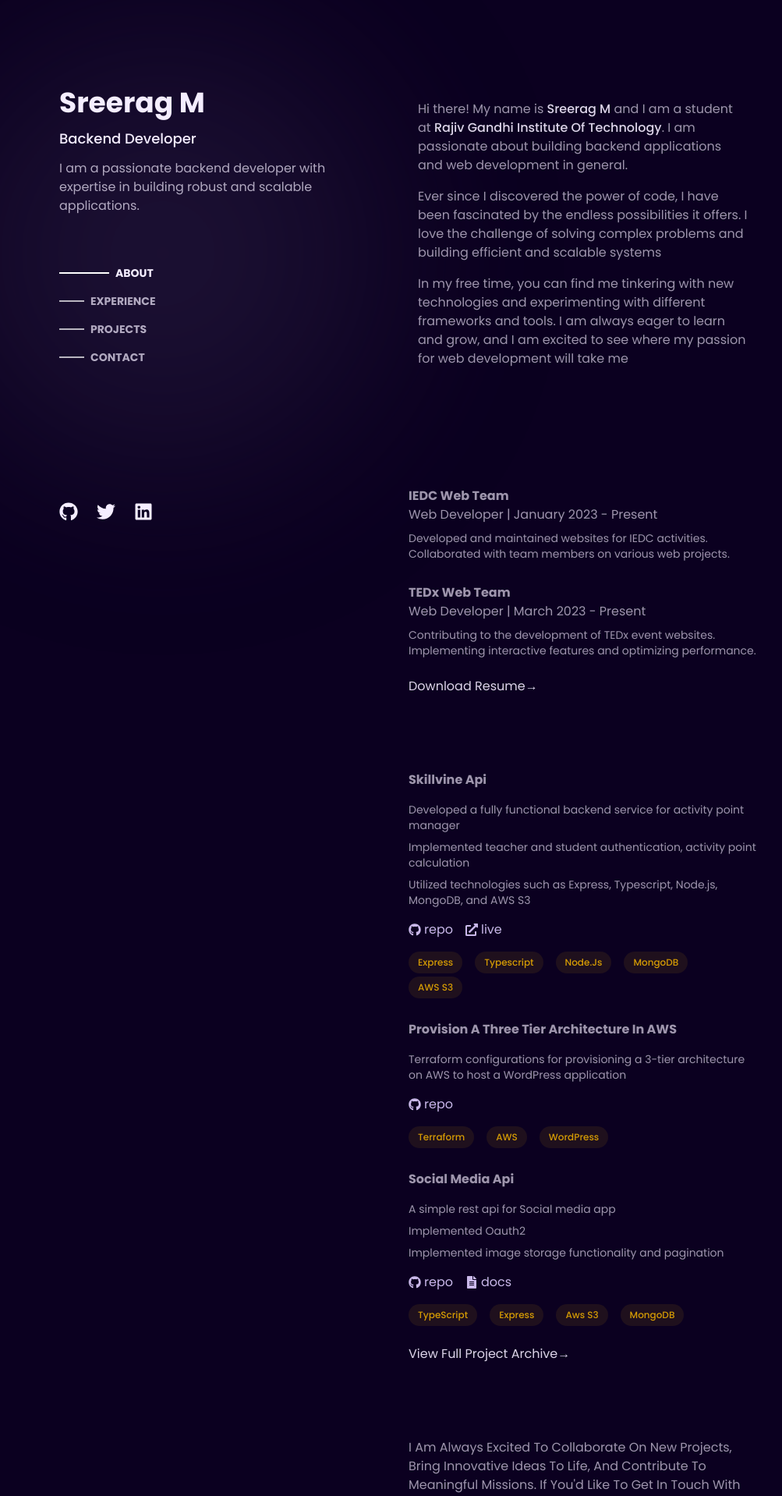
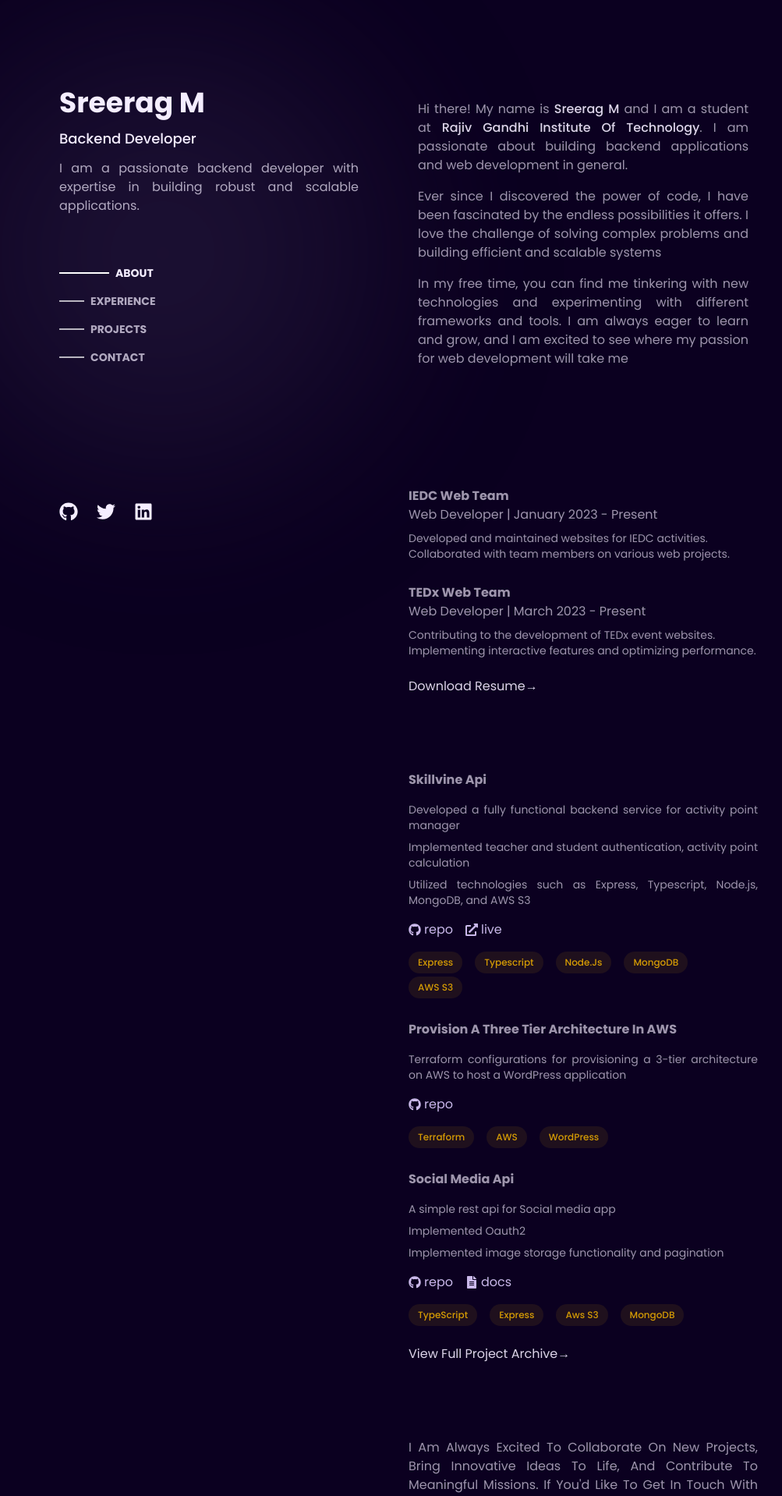
Before and after one commit to sm0483/portfolio-2, a Next.js app: page / in a window 1280 px wide. Shown: the top 1918 px of the page at 78% size, without its empty margins (116-1119 px from the left). Built offline with nearby package versions, Linux system fonts and the light colour scheme.

Commit message:
fix:justify text

```diff
--- a/src/components/experience/experience.tsx
+++ b/src/components/experience/experience.tsx
@@ -4,13 +4,15 @@ const Exp = ({ title, role, duration, responsibilities }: experienceType) => {
     return (
         <div className="glass text-white text-opacity-70  ">
             <h3 className="font-bold  capitalize opacity-100">{title}</h3>
-            <p className=" capitalize">
+            <p className=" text-justify capitalize	">
                 {role} | {duration}
             </p>
-            <ul className="min-w-md mt-2 text-sm  ">
-                {responsibilities.map((responsibility, index) => (
-                    <li key={index}>{responsibility}</li>
-                ))}
+            <ul className="min-w-md mt-2 text-justify text-sm">
+                <p className="text-justify">
+                    {responsibilities.map((responsibility, index) => (
+                        <li key={index}>{responsibility}</li>
+                    ))}
+                </p>
             </ul>
         </div>
     )
--- a/src/components/header/content.tsx
+++ b/src/components/header/content.tsx
@@ -3,7 +3,7 @@ const Content = () => {
         <div className="space-y-3 text-lg text-white">
             <h1 className="text-4xl font-bold">Sreerag M</h1>
             <h2 className="font-medium">Backend Developer</h2>
-            <p className="max-w-sm text-base leading-normal text-white text-opacity-70">
+            <p className="max-w-sm text-base leading-normal text-white text-opacity-70 text-justify">
                 I am a passionate backend developer with expertise in building
                 robust and scalable applications.
             </p>
--- a/src/components/main/about.tsx
+++ b/src/components/main/about.tsx
@@ -15,7 +15,7 @@ const About = () => {
                 >
                     About
                 </h2>
-                <p className=" max-w-md  ">
+                <p className=" max-w-md text-justify">
                     Hi there! My name is{' '}
                     <a
                         href="http://www.sreerag.me/"
@@ -33,13 +33,13 @@ const About = () => {
                     . I am passionate about building backend applications and
                     web development in general.
                 </p>
-                <p className="max-w-md">
+                <p className="max-w-md text-justify	">
                     Ever since I discovered the power of code, I have been
                     fascinated by the endless possibilities it offers. I love
                     the challenge of solving complex problems and building
                     efficient and scalable systems
                 </p>
-                <p className="max-w-md">
+                <p className="max-w-md text-justify	">
                     In my free time, you can find me tinkering with new
                     technologies and experimenting with different frameworks and
                     tools. I am always eager to learn and grow, and I am excited
--- a/src/components/main/contact.tsx
+++ b/src/components/main/contact.tsx
@@ -41,7 +41,7 @@ const Contact = () => {
         <section ref={ref4} data-id="section4" id="contact">
             <div className="container space-y-3 text-white lg:space-y-4 ">
                 <h2 className="sm-head font-bold  uppercase">Get in Touch</h2>
-                <p className="min-w-md capitalize text-white text-opacity-70">
+                <p className="min-w-md capitalize text-white text-opacity-70 text-justify">
                     {`    I am always excited to collaborate on new projects, bring
                     innovative ideas to life, and contribute to meaningful
                     missions. If you'd like to get in touch with me, please fill
--- a/src/components/project/project.tsx
+++ b/src/components/project/project.tsx
@@ -11,13 +11,13 @@ const Project = ({
     return (
         <div className="glass space-y-4 text-white text-opacity-70">
             <h3 className="font-bold capitalize opacity-100 ">{title}</h3>
-            <ul className="min-w-md space-y-2 text-sm">
+            <ul className="min-w-md space-y-2 text-sm text-justify">
                 {points.map((point, index) => (
-                    <li key={index}>{point}</li>
+                    <li className='text-justify' key={index}>{point}</li>
                 ))}
             </ul>
             <Links {...LinkProps} />
-            <ul className=" flex flex-wrap gap-1">
+            <ul className=" flex flex-wrap gap-1 text-justify">
                 {technologies.map((technology, index) => (
                     <li key={index} className="m-0">
                         <Tech technology={technology} />
```
